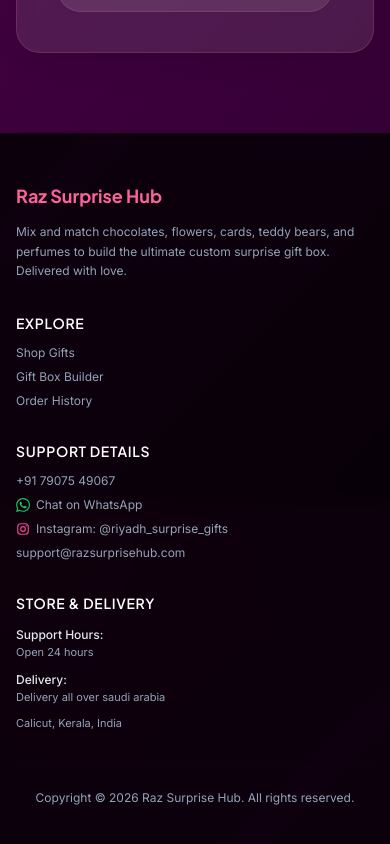
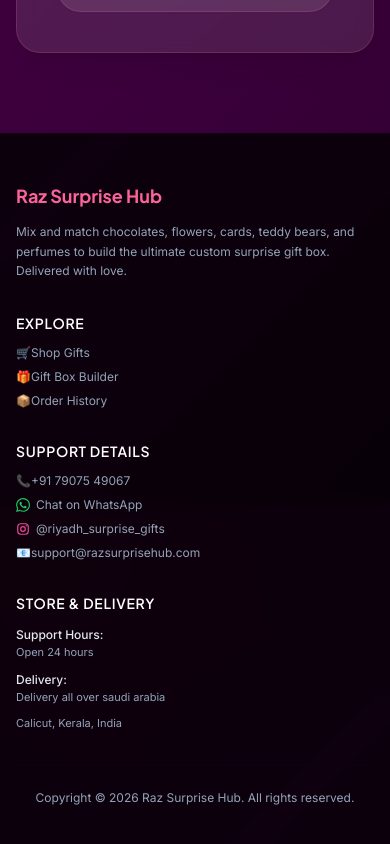
Before and after one commit to muhammedshammashere/razsurprisehub, a React (Vite) app in the folder client/: page / in a window 390 px wide. Shown: the part 3715-4559 px from the top of the page. Built offline with nearby package versions, Linux system fonts and the light colour scheme; no server answers; the HTML template or start-up script is replaced by a standard one.

Commit message:
phone and gmail emoji added in footer

```diff
--- a/client/src/components/layout/Footer.jsx
+++ b/client/src/components/layout/Footer.jsx
@@ -40,17 +40,17 @@
             <ul className="space-y-2 text-xs">
               <li>
                 <Link to="/shop" className="transition-colors hover:text-brand-500">
-                  Shop Gifts
+                 🛒Shop Gifts
                 </Link>
               </li>
               <li>
                 <Link to="/gift-box" className="transition-colors hover:text-brand-500">
-                  Gift Box Builder
+                  🎁Gift Box Builder
                 </Link>
               </li>
               <li>
                 <Link to="/orders" className="transition-colors hover:text-brand-500">
-                  Order History
+                  📦Order History
                 </Link>
               </li>
             </ul>
@@ -63,7 +63,7 @@
             <ul className="space-y-2 text-xs">
               <li>
                 <a href="tel:+917907549067" className="flex items-center gap-1.5 transition-colors hover:text-brand-500">
-                  <span>+91 79075 49067</span>
+                  <span>📞+91 79075 49067</span>
                 </a>
               </li>
               <li>
@@ -75,11 +75,12 @@
               <li>
                 <a href="https://www.instagram.com/riyadh_surprise_gifts?igsh=MWd1c2J1YzV4Z3RlMQ==" target="_blank" rel="noopener noreferrer" className="flex items-center gap-1.5 transition-colors hover:text-brand-500">
                   <InstagramIcon className="h-3.5 w-3.5 text-pink-500" />
-                  <span>Instagram: @riyadh_surprise_gifts</span>
+                  <span>@riyadh_surprise_gifts</span>
                 </a>
               </li>
               <li>
-                <span>support@razsurprisehub.com</span>
+
+                <span>📧support@razsurprisehub.com</span>
               </li>
             </ul>
           </div>
```
